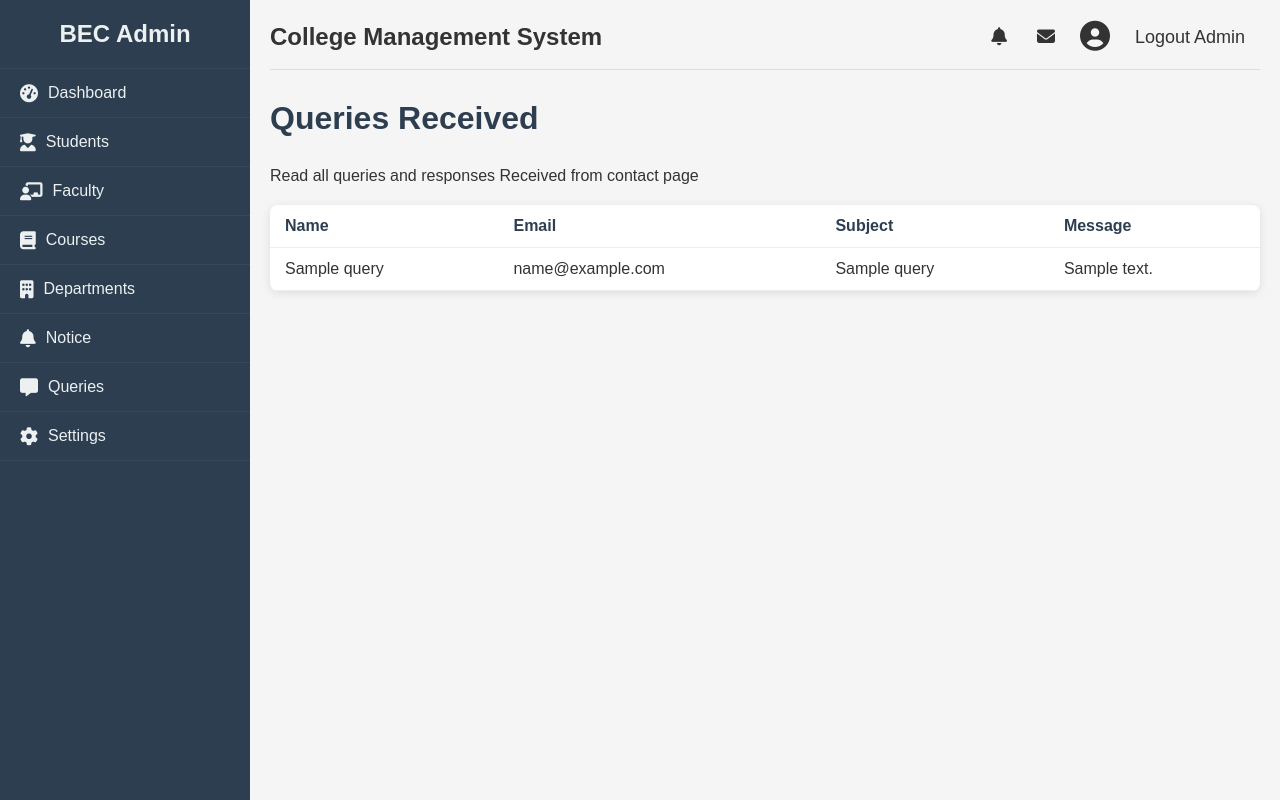
After one commit to devnydv/college, a Flask app: page /admin/queries in a window 1280 px wide. The commit adds this page. Run offline with Flask 3, Linux system fonts and the light colour scheme; the visitor is signed in with stand-in values (Sample User, id 1); tables that the repository leaves empty hold one stand-in row (values such as "Sample post").

Commit message:
Enhance admin functionality: add queries management route, update templates for queries display, and implement query submission form.

```diff
--- a/college/admin/adminroute.py
+++ b/college/admin/adminroute.py
@@ -1,6 +1,6 @@
 from college import app
 from flask import render_template, request, redirect, session, url_for
-from college.model import db, Student, Faculty, Notice, Subject
+from college.model import db, Student, Faculty, Notice, Subject, Query
 from tempdata import departments, subjects
 from sqlalchemy import desc
 
@@ -98,3 +98,24 @@ def notice():
         return render_template("notice.html", notices=notices, data= False)
     else:
         return redirect(url_for("login"))
+
+
+@app.route("/admin/queries", methods = ["GET", "POST"])
+def queries():
+    logged = 'user_id' in session
+    if logged:
+        if request.method == "POST":
+            name = request.form.get("name")
+            email = request.form.get("email")
+            subject = request.form.get("subject")
+            message = request.form.get("message")
+
+            new_query = Query(name=name, email=email, subject=subject, message=message)
+            db.session.add(new_query)
+            db.session.commit()
+
+            return redirect(url_for("contact"))
+        queries = Query.query.all()
+        return render_template("queries.html", queries=queries)
+    else:
+        return redirect(url_for("login"))
--- a/college/admin/templates/macro/cmsnav.html
+++ b/college/admin/templates/macro/cmsnav.html
@@ -23,6 +23,8 @@
                         w-tid="91"></i> Attendance</a></li>-->
             <li w-tid="99"><a href="/admin/notice" data-page="notice-page" w-tid="101"><i class="fas fa-bell"
                         w-tid="103"></i> Notice</a></li>
+            <li w-tid="99"><a href="/admin/queries" data-page="queries-page" w-tid="101"><i class="fas fa-message"
+                        w-tid="103"></i> Queries</a></li>
             <li w-tid="93"><a href="/" data-page="settings-page" w-tid="95"><i class="fas fa-cog" w-tid="97"></i>
                     Settings</a></li>
 
--- /dev/null
+++ b/college/admin/templates/queries.html
@@ -0,0 +1,82 @@
+{% from "macro/cmsnav.html" import cmsnav%}
+{%extends "admbase.html"%}
+{%block head%}
+<title>College Management System</title>
+<link rel="stylesheet" href="{{url_for('static', filename='css/styles.css')}}">
+<link rel="stylesheet" href="https://cdnjs.cloudflare.com/ajax/libs/font-awesome/6.4.0/css/all.min.css">
+
+{%endblock%}
+{%block content%}
+
+<div class="container" w-tid="21">
+    <!-- Sidebar -->
+    {{cmsnav()}}
+
+    <!-- Queries Section -->
+    <main class="main-content" w-tid="111">
+        <header class="top-header" w-tid="113">
+            <h2>College Management System</h2>
+                <!-- <div class="search-box" w-tid="115">
+                    <input type="text" placeholder="Search..." w-tid="117"/>
+                    <button w-tid="119"><i class="fas fa-search" w-tid="121"></i></button>
+                </div> -->
+            <div class="user-profile" w-tid="123">
+                <span class="notification" w-tid="125"><i class="fas fa-bell" w-tid="127"></i></span>
+                <span class="message" w-tid="129"><i class="fas fa-envelope" w-tid="131"></i></span>
+                <div class="profile-img" w-tid="133">
+
+                    <i class="fas fa-user-circle" w-tid="135"></i>
+                </div>
+                <span class="username" w-tid="137"><a href="{{url_for('logout')}}">Logout Admin</a></span>
+            </div>
+        </header>
+
+        <div id="dashboard-page" class="content-section" w-tid="139">
+            <div class="dashboard" w-tid="141">
+                <h1 w-tid="357">Queries Received</h1>
+                <div class="students-header" w-tid="359">
+                    <p w-tid="361">Read all queries and responses Received from contact page</p>
+
+                </div>
+                <div class="students-table" w-tid="1167">
+                    <table w-tid="1169">
+                        <thead w-tid="1171">
+                            <tr w-tid="1173">
+
+                                <th w-tid="1177">Name</th>
+
+                                <th w-tid="1181">Email</th>
+
+
+                                <th w-tid="1187">Subject</th>
+                                <th w-tid="1191">Message</th>
+
+                            </tr>
+                        </thead>
+                        <tbody w-tid="1191">
+
+                            {%for query in queries %}
+                            <tr w-tid="1193">
+
+                                <td w-tid="1197">{{ query.name }}</td>
+                                <td w-tid="1201">{{ query.email }}</td>
+                                <td w-tid="1205">{{ query.subject }}</td>
+                                <td w-tid="1209">{{ query.message }}</td>
+
+
+
+                            </tr>
+                            {%endfor%}
+
+
+                        </tbody>
+                    </table>
+                </div>
+
+
+            </div>
+        </div>
+
+    </main>
+</div>
+{%endblock%}
```
Also changed, not shown: college/admin/templates/attendence.html (+4 -3 lines), college/admin/templates/courses.html (+4 -3 lines), college/admin/templates/dash.html (+4 -3 lines), college/admin/templates/department.html (+6 -5 lines), college/admin/templates/faculty.html (+4 -3 lines), college/admin/templates/notice.html (+7 -4 lines), college/admin/templates/student.html (+6 -5 lines), college/basic/login.py (+12 -8 lines), college/basic/mainroute.py (+14 -1 lines), college/basic/static/js/script.js (+14 -14 lines), college/basic/templates/contact.html (+5 -5 lines), college/basic/templates/login.html (+15 -5 lines), college/model.py (+20 -0 lines).
